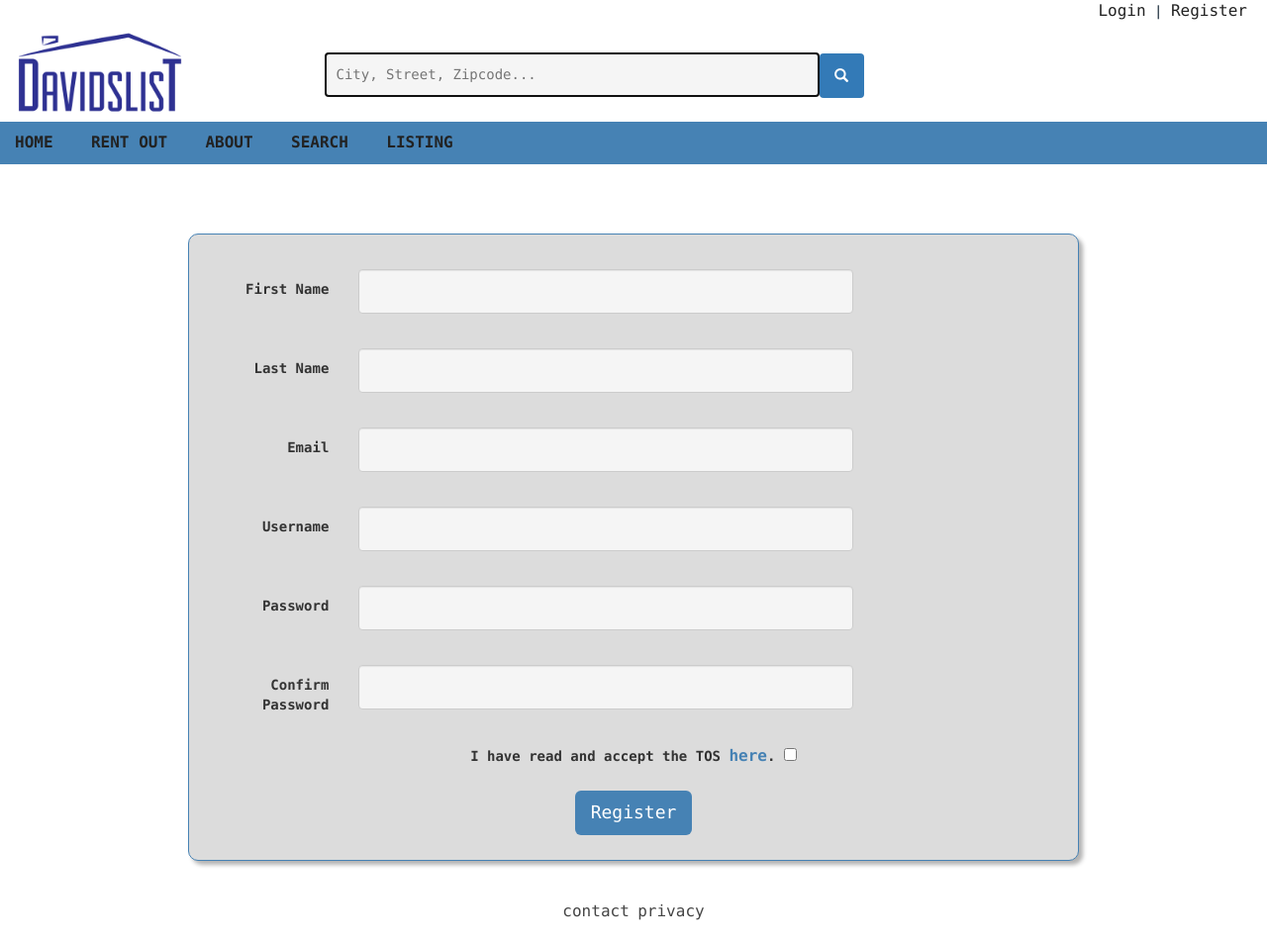
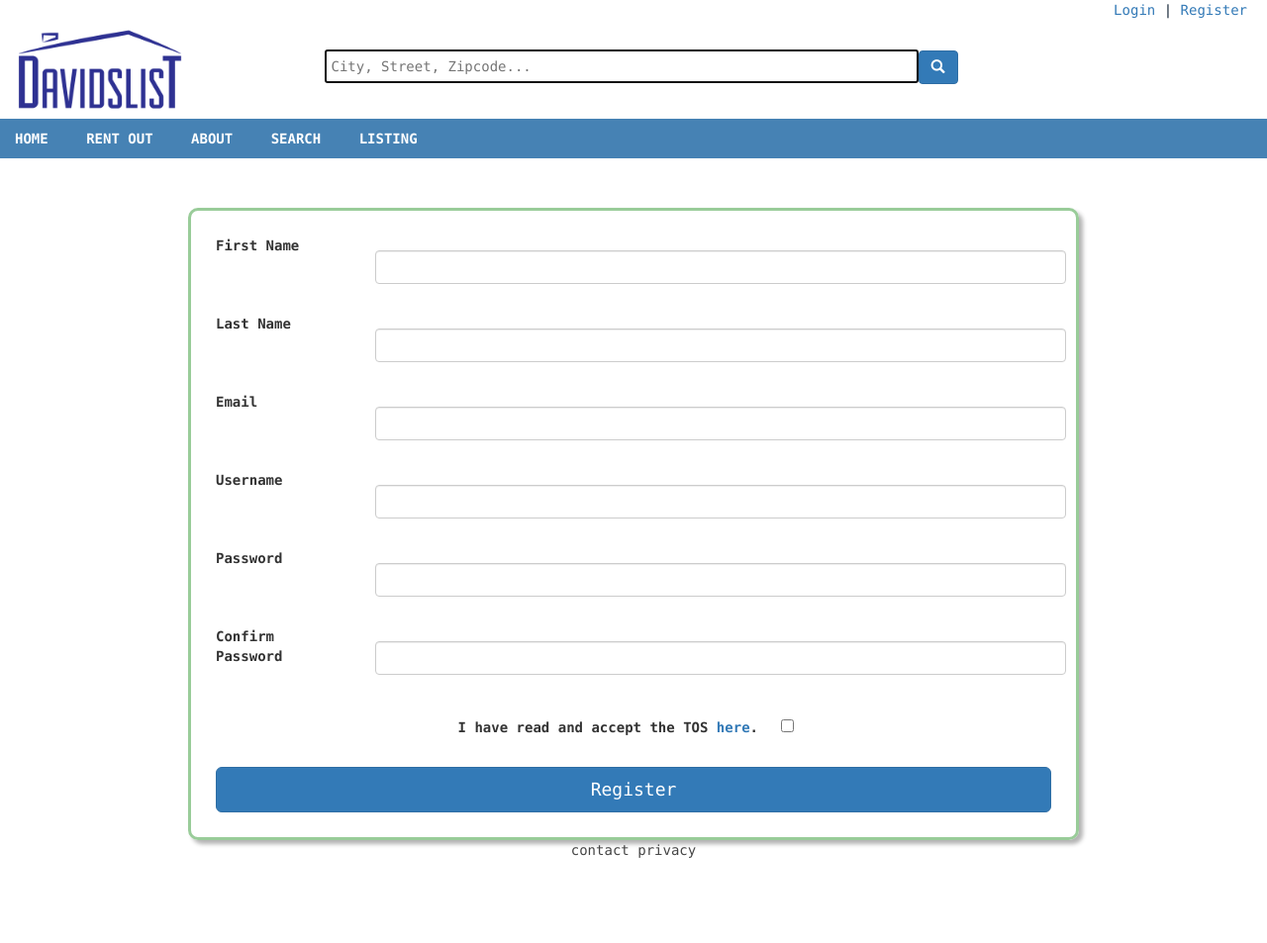
Before and after one commit to Stnguyenx3/DavidsList, a PHP site: page /home/register in a window 1280 px wide. Shown: the whole page at 99% size. After the commit the page ends 867 px from the top, so only its background shows below. Run offline with PHP 8.4, Linux system fonts and the light colour scheme.

Commit message:
Cleaned up and reorganized CSS in style.css.

```diff
--- a/application/view/home/login.php
+++ b/application/view/home/login.php
@@ -4,6 +4,8 @@
     <div class="card">
 
         <form class="form-signin center-block">
+
+        	<h3>Login</h3>
 
             <input type="email" id="inputEmail" class="form-control center-block" placeholder="Email address" required>
 
--- a/application/view/home/register.php
+++ b/application/view/home/register.php
@@ -3,42 +3,42 @@
 	<form class="form-signup center-block" id="registration" action="#" method="post">
 
 		<div class="form-group row">
-			  <label for="form-first-name" class="col-sm-2 col-form-label">First Name</label>
+			  <label for="form-first-name" class="col-sm-2">First Name</label>
 			  <div class="col-sm-10">
 				<input class="form-control" type="text" name="firstname" id="form-first-name">
 			  </div>
 		</div>
 
 		<div class="form-group row">
-			  <label for="form-last-name" class="col-sm-2 col-form-label">Last Name</label>
+			  <label for="form-last-name" class="col-sm-2">Last Name</label>
 			  <div class="col-sm-10">
 				<input class="form-control" type="text" name="lastname" id="form-last-name">
 			  </div>
 		</div>
 
 		<div class="form-group row">
-			  <label for="form-email" class="col-sm-2 col-form-label">Email</label>
+			  <label for="form-email" class="col-sm-2">Email</label>
 			  <div class="col-sm-10">
 				<input class="form-control" type="email" name="email" id="form-email">
 			  </div>
 		</div>
 
 		<div class="form-group row">
-			  <label for="form-username" class="col-sm-2 col-form-label">Username</label>
+			  <label for="form-username" class="col-sm-2">Username</label>
 			  <div class="col-sm-10">
 				<input class="form-control" type="text" name="username" id="form-username">
 			  </div>
 		</div>
 
 		<div class="form-group row">
-			  <label for="form-password" class="col-sm-2 col-form-label">Password</label>
+			  <label for="form-password" class="col-sm-2">Password</label>
 			  <div class="col-sm-10">
 				<input class="form-control" type="password" name="password" id="form-password">
 			  </div>
 		</div>
 
 		<div class="form-group row">
-			  <label for="form-confirm-password" class="col-sm-2 col-form-label">Confirm Password</label>
+			  <label for="form-confirm-password" class="col-sm-2">Confirm Password</label>
 			  <div class="col-sm-10">
 				<input class="form-control" type="password" name="confirmpassword" id="form-confirm-password">
 			  </div>
--- a/public/css/style.css
+++ b/public/css/style.css
@@ -3,10 +3,7 @@ body,
 	font-family: Lucida Console;
 }
 
-h1 {
-	text-align: center;
-}
-
+/*Home page*/
 .logo {
     font-size: 100px;
     font-weight: bolder;
@@ -15,104 +12,38 @@ h1 {
     margin: 20px 30px;
     float: left;
 }
-.logo .number {
-    color: #222;
-    opacity: 0.1;
-}
+
 .navigation {
-	background-color: #4682b4;
+    background-color: #4682b4;
 }
 
 .navigation a {
     display: inline-block;
     padding: 10px 15px;
-    text-decoration: none;
     font-size: 14px;
     text-transform: uppercase;
     font-weight: bold;
-	background-color: #4682b4;
+    background-color: #4682b4;
     color: #fff;
 }
+
 .navigation a:hover {
     color: #fff;
 }
 
-.container {
-    overflow: hidden;
-    padding: 20px;
+.user {
+    color: #123;
+    float: right;
+    margin-right: 20px;
 }
 
-.container a {
-    color: #222;
-    font-size: 16px;
+#search-bar {
+    padding-top: 30px;
 }
 
-.container a.featured-listing-btn {
-    color: #fff;
-    font-size: 18px;
-}
-
-.container table {
-    font-size: 11px;
-    margin-top: 20px;
-}
-
-.container table thead td {
-    background-color: #f5f5f5;
-    padding: 4px 10px;
-}
-
-.container table tbody td {
-    padding: 4px 10px;
-}
-
-.container input {
-    background-color: #f5f5f5;
-    width: 500px;
-    height: 45px;
-    padding: 5px 10px;
-	margin-bottom: 10px;
-}
-
-.container input.form-checkbox {
-	width: auto;
-	height: auto;
-}
-
-.container input[type="submit"] {
-    background-color: #ccc;
-    cursor: pointer;
-}
-.container input[type="submit"]:hover {
-    background-color: #222;
-    color: #fff;
-}
-
-.container button {
-    border: 0;
-    margin: 0px;
-    height: 45px;
-    width: 45px;
-    cursor: pointer;
-}
-
-.container button.btn-signin,
-.container button.btn-register {
-    height: 45px;
-    width: auto;
-    margin: auto;
-    background-color: #4682b4;
-}
-.container button.btn-signin:hover,
-.container button.btn-register:hover {
-    height: 45px;
-    width: auto;
-    background-color: #5cb85c;
-}
-
-.container button:hover {
-    background-color: #5cb85c;
-    color: #fff;
+#search-bar input {
+    padding: 5px;
+    width: 600px;
 }
 
 .footer a {
@@ -120,81 +51,18 @@ h1 {
 }
 
 #header {
-	padding: 0px;
-	margin: 0px;
+    padding: 0px;
+    margin: 0px;
 }
 
 div#header.container {
-	width: 100%;
-}
-
-.user {
-    color: #123;
-    /*overflow: hidden;*/
-    float: right;
-    margin-right: 20px;
-}
-
-#search-bar {
-	padding-top: 30px;
-}
-
-label {
-	margin-top: 10px;
-}
-
-.col-center{
-  margin:0 auto;
-}
-
-.form-control {
-	margin-top: 10px;
-}
-
-.form-signin {
-	margin-top: 50px;
-	padding: 25px;
-	width: 600px;
-	height: 250px;
-	background-color: Gainsboro;
-	border: 1px solid #4682b4;
-    border-radius: 10px;
-    box-shadow: 4px 4px 4px rgba(0, 0, 0, 0.3);
-}
-
-.form-signup {
-	margin-top: 50px;
-	padding: 25px;
-	width: 900px;
-	background-color: Gainsboro;
-	border: 1px solid #4682b4;
-    border-radius: 10px;
-    box-shadow: 4px 4px 4px rgba(0, 0, 0, 0.3);
-}
-
-.login-link {
-	text-align: center;
-	padding: 10px;
-}
-
-.login-link a {
-	padding-right: 10px;
-}
-
-.col-form-label {
-	margin-top: 20px;
-	text-align: right;
-}
-
-.container input.form-check {
-	width: auto;
-	height: auto;
+    width: 100%;
 }
 
 .featured-listing {
     margin-top: 15px;
     margin-bottom: 15px;
-    border: 1px solid #4682b4;
+    border: 3px solid  #99CC99;
     border-radius: 10px;
     box-shadow: 4px 4px 4px rgba(0, 0, 0, 0.3);
 }
@@ -222,8 +90,44 @@ label {
     margin: 15px;
 }
 
-.container label a {
-    color: #4682b4;
+/*Login/Registration*/
+.form-signin {
+    margin-top: 50px;
+    margin-bottom: 25px;
+    padding: 25px;
+    width: 600px;
+    height: auto;
+    border: 3px solid #99CC99;
+    border-radius: 10px;
+    box-shadow: 4px 4px 4px rgba(0, 0, 0, 0.3);
+}
+
+.form-signin input {
+    border-color: #808080;
+    margin-bottom: 15px;
+    margin-top: 15px;
+}
+
+.form-signup {
+    margin-top: 50px;
+    padding: 25px;
+    width: 900px;
+    border: 3px solid  #99CC99;
+    border-radius: 10px;
+    box-shadow: 4px 4px 4px rgba(0, 0, 0, 0.3);
+}
+
+.form-signup input {
+    margin: 15px;
+}
+
+.login-link {
+    text-align: center;
+    padding: 10px;
+}
+
+.login-link a {
+    padding-right: 10px;
 }
 
 .modal {
@@ -243,7 +147,7 @@ label {
     background-color: #fefefe;
     margin: 2% auto;
     padding: 20px;
-    border: 1px solid #888;
+    border: 3px solid #888;
     width: 80%;
 }
 
@@ -255,6 +159,7 @@ label {
     opacity: .75;
 }
 
+/*Listing page*/
 .carousel-control.left,
 .carousel-control.right {
     background: transparent;
@@ -265,7 +170,7 @@ label {
     width: 700px;
     height: 300px;
     clear: both;
-    border: 1px solid #4682b4;
+    border: 3px solid #99CC99;
     border-radius: 10px;
     box-shadow: 4px 4px 4px rgba(0, 0, 0, 0.3);
 }
@@ -275,13 +180,13 @@ label {
     padding: 15px;
     width: 100%;
     height: 700px;
-    border: 1px solid #4682b4;
+    border: 3px solid #99CC99;
     border-radius: 10px;
     box-shadow: 4px 4px 4px rgba(0, 0, 0, 0.3);
 }
 
 .listing-map {
-    background-color: SteelBlue;
+    background-color: #99CC99;
     margin: 15px;
     padding: 15px;
     width: 100%;
@@ -382,8 +287,10 @@ label {
     width: 100%;
 }
 
+
+/*Search page*/
 .search-filter {
-    border: 1px solid #4682b4;
+    border: 3px solid #99CC99;
     border-radius: 10px;
     box-shadow: 4px 4px 4px rgba(0, 0, 0, 0.3);
 }
@@ -407,7 +314,7 @@ label {
 
 .search-result-listing {
     margin: 15px;
-    border: 1px solid #4682b4;
+    border: 3px solid #99CC99;
     border-radius: 10px;
     box-shadow: 4px 4px 4px rgba(0, 0, 0, 0.3);
 }
```
